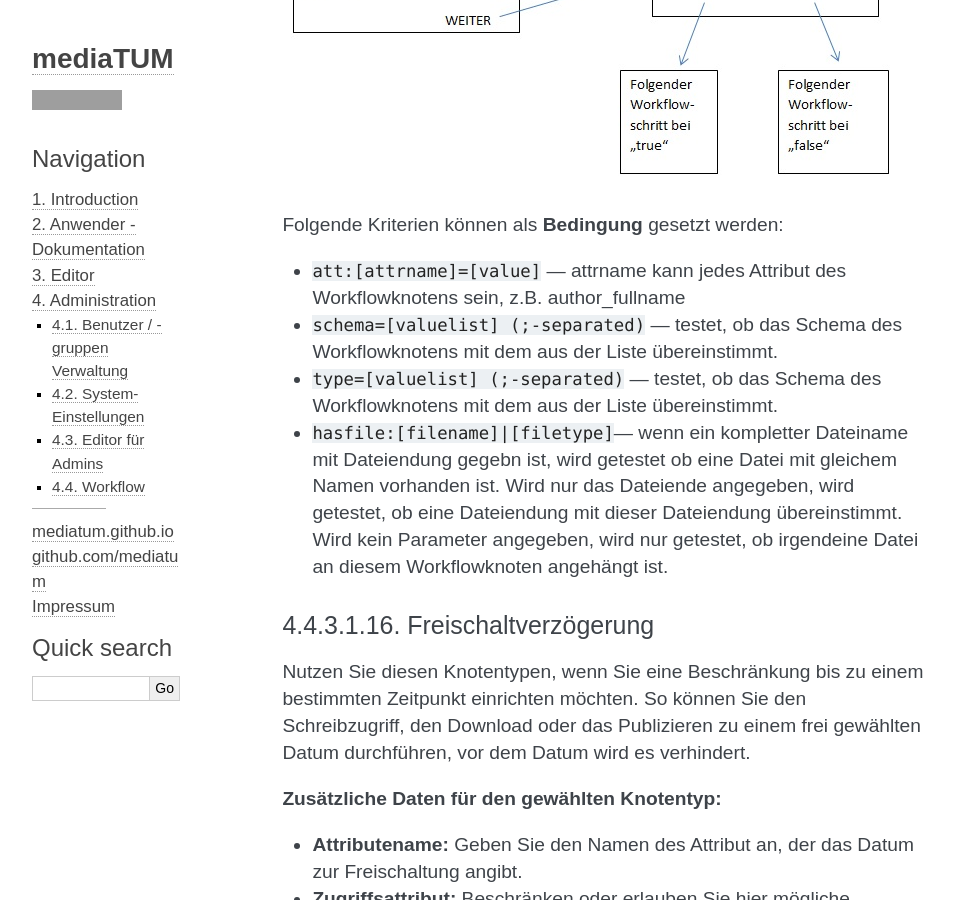
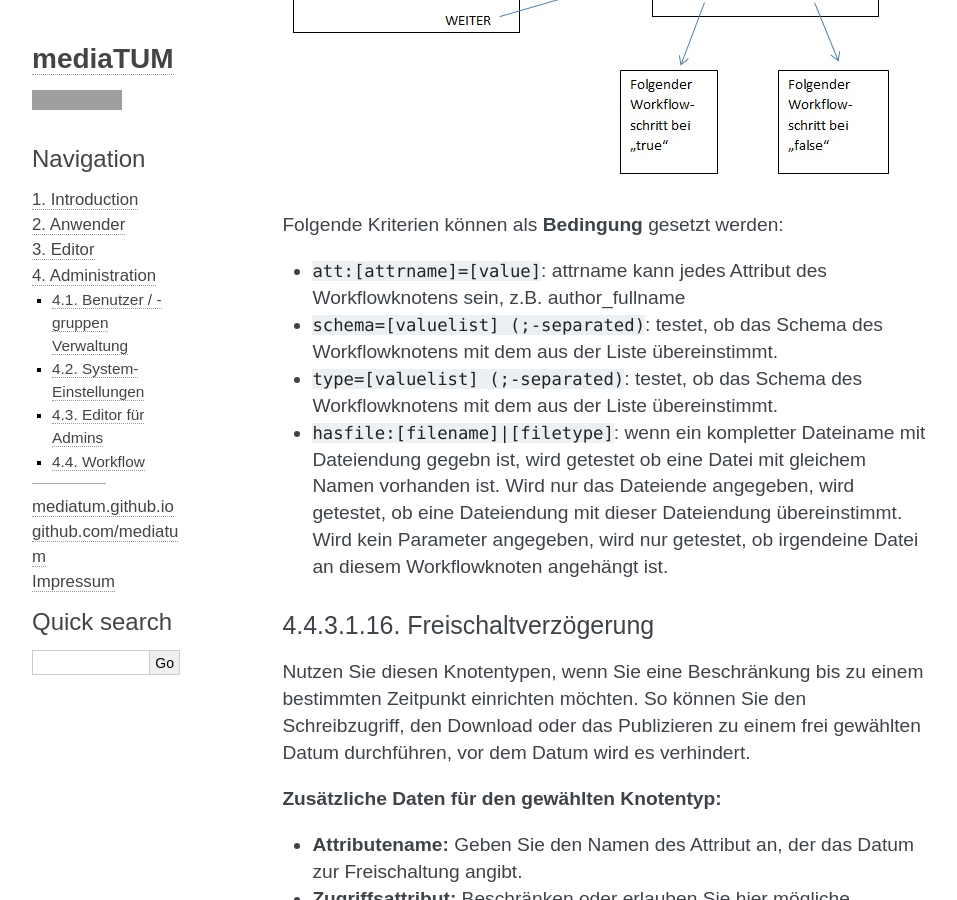
Before and after one commit to mediatum/mediatum-docs-en, a Sphinx documentation site: the page built from docs/source/admin/workflows.rst, in a window 1280 px wide and 900 px high, scrolled down 15540 px. Shown: the whole window, without its empty margins (148-1105 px from the left). Built offline with Sphinx 7.4.7, drawn with Linux system fonts in a browser that asks for light colours; some of the changed text lies outside the part shown; grey boxes are pictures that could not be loaded.

Commit message:
Remove all dashes; remove some hyphens

```diff
--- a/docs/source/admin/workflows.rst
+++ b/docs/source/admin/workflows.rst
@@ -68,14 +68,14 @@ Workflowschritt. Es erscheint eine solche Liste:
 In dieser Übersicht sehen Sie alle Objekte eines Workflowschrittes (hier
 "prof\_ok").
 
--  **Weiterleiten - Korrektur erforderlich / Bericht veröffentlichen:**
-   Splittet sich in zwei Spalten auf - dem "true" und "false" Knoten,
+-  **Weiterleiten, Korrektur erforderlich / Bericht veröffentlichen:**
+   Splittet sich in zwei Spalten auf dem "true" und "false" Knoten,
    die zum Workflowschritt gehören. Klicken Sie auf einen Knoten, um das
    Objekt dorthin weiterzuleiten.
--  **Editor - Bearbeiten:** Das Objekt öffnet sich in der Editoransicht.
+-  **Editor, Bearbeiten:** Das Objekt öffnet sich in der Editoransicht.
    Hier können Sie die Metadaten bearbeiten oder die Zuordnung zu einem
    Workflowschritt anpassen.
--  **Schritt - Schritt anzeigen:** Zeigt Objekt in dem Workflowschritt
+-  **Schritt, Schritt anzeigen:** Zeigt Objekt in dem Workflowschritt
    an, in dem es sich gerade befindet.
 
 Workflow starten
@@ -88,7 +88,7 @@ Um den Workflow zu starten, gibt es zwei Wege:
    der Name des ersten Schrittes im Workflow, also der Knoten mit dem
    Typ "start").
 -  Navigieren Sie in der Rechercheansicht zu den Workflows und der Liste
-   aller Workflow Schritte - öffnen Sie hier den Knoten "start".
+   aller Workflow Schritte, öffnen Sie hier den Knoten "start".
 
 Aufbau eines Workflows
 ----------------------
@@ -100,7 +100,7 @@ Im Administrationsbereich navigieren Sie zu Workflows > Workflow >
    :alt: WorkflowMeta.jpg
 
 Es öffnet sich ein Fenster, in dem Sie die Metadaten für den Workflow
-eintragen - mindestens den Workflownamen und ordnen Sie Schreibrechte
+eintragen, mindestens den Workflownamen und ordnen Sie Schreibrechte
 ein oder mehreren Benutzergruppen zu. Nachdem sie die Metadaten
 gespeichert haben, sehen Sie unter Workflow die aktualisierte Liste
 aller vorhandener Workflows. Die Einstellungen des Workflows können Sie
@@ -167,7 +167,7 @@ Pfad vergeben werden.
 Vorgehen:
 
 #. Label für True vergeben: Dieser Text erscheint auf dem Button.
-#. True Pfad einem Knoten zuordnen - wird der Button angeklickt, wird dieser Schritt gestartet.
+#. True Pfad einem Knoten zuordnen, wird der Button angeklickt, wird dieser Schritt gestartet.
 #. Falls erwünscht: Schritt 1 und 2 für False wiederholen.
 
 
@@ -268,12 +268,12 @@ Email-Adresse vom Sender, Empfänger, den Inhalt und den Betreff an.
 -  **Bedingung für den Email-Versand:** Die Email wird nur versendet,
    wenn die Bedingung wahr ist. Folgende Bedinungen kann man einrichten:
 
--  ``att:[attrname]=[value]`` — attrname kann jedes Attribut zu
+-  ``att:[attrname]=[value]``: attrname kann jedes Attribut zu
    einem Workflowknoten zuweisen, z.B. author\_fullname
--  ``schema=[valuelist] ( ;-separated)`` — tetstet, ob das Schema
+-  ``schema=[valuelist] ( ;-separated)``: tetstet, ob das Schema
    des Workflowknotenzu einem Wert aus der Liste passt
 -  ``type=[valuelist] (;-separated)``
--  ``hasfile`` — testet nur, ob eine Datei an den Workflowknoten
+-  ``hasfile``: testet nur, ob eine Datei an den Workflowknoten
    angehängt wurde.
 
 -  **PDF-Form als Anhang senden:** Wenn eine PDF Datei an den aktuellen
@@ -359,7 +359,7 @@ Freischaltung
 """""""""""""
 
 Die vom Startknoten eingerichtete Zugriffsbeschränkung, wird mit dem
-"Lesenden Zugriff" überschrieben - das Dokument wird freigeschaltet.
+"Lesenden Zugriff" überschrieben, das Dokument wird freigeschaltet.
 
 Warten
 """"""
@@ -522,13 +522,13 @@ oft verschachtelt werden und somit aus normalerweise max. 2 Alternativen
 
 Folgende Kriterien können als **Bedingung** gesetzt werden:
 
--  ``att:[attrname]=[value]`` — attrname kann jedes Attribut des
+-  ``att:[attrname]=[value]``: attrname kann jedes Attribut des
    Workflowknotens sein, z.B. author\_fullname
--  ``schema=[valuelist] (;-separated)`` — testet, ob das Schema des
+-  ``schema=[valuelist] (;-separated)``: testet, ob das Schema des
    Workflowknotens mit dem aus der Liste übereinstimmt.
--  ``type=[valuelist] (;-separated)`` — testet, ob das Schema des
+-  ``type=[valuelist] (;-separated)``: testet, ob das Schema des
    Workflowknotens mit dem aus der Liste übereinstimmt.
--  ``hasfile:[filename]|[filetype]``— wenn ein kompletter Dateiname
+-  ``hasfile:[filename]|[filetype]``: wenn ein kompletter Dateiname
    mit Dateiendung gegebn ist, wird getestet ob eine Datei mit gleichem
    Namen vorhanden ist. Wird nur das Dateiende angegeben, wird getestet,
    ob eine Dateiendung mit dieser Dateiendung übereinstimmt. Wird kein
@@ -593,8 +593,8 @@ akzeptieren und der Prozess wechselt zum nächsten Workflowschritt.
 PDF-Seiten hinzufügen
 """""""""""""""""""""
 
-Ein PDF-Formular wird im Workflow dem PDF Dokument verangestellt - oder
-- an den Knoten als "pdf-form" Typ angehängt. Die Textfelder des
+Ein PDF-Formular wird im Workflow dem PDF Dokument verangestellt, oder
+an den Knoten als "pdf-form" Typ angehängt. Die Textfelder des
 Formulars werden entsprechend der Attributwerte des Dokuments ausgefüllt
 (bei Übereinstimmung der Gleichheit der Feld- und Attributnamen).
 
--- a/docs/source/user/index.rst
+++ b/docs/source/user/index.rst
@@ -1,5 +1,5 @@
-Anwender - Dokumentation
-========================
+Anwender
+========
 
 .. figure:: images/Recherche.png
    :alt: Recherche.png
```
Also changed, not shown: other parts of docs/source/user/index.rst (+1 -1 lines).
